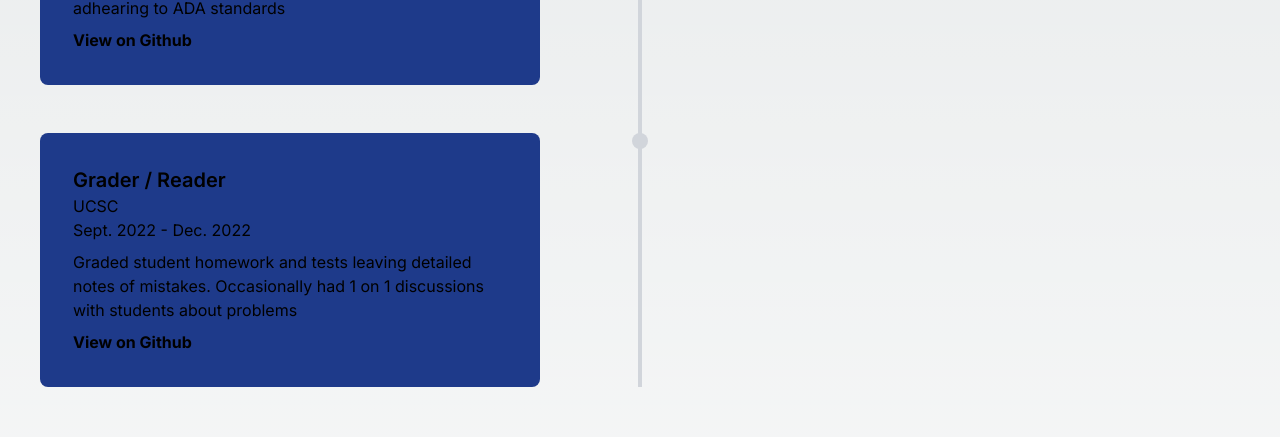
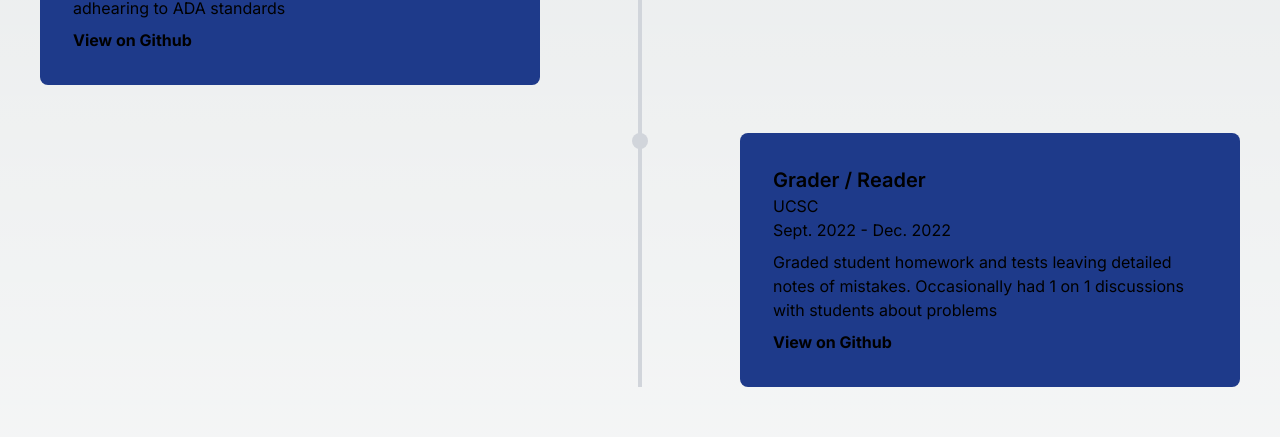
Before and after one commit to Gav1012/portfoliov2, a Next.js app: page / in a window 1280 px wide. Shown: the part 1418-1855 px from the top of the page. Built offline with nearby package versions, Linux system fonts and the light colour scheme; no server answers.

Commit message:
make experience cards appear on opposite sides

```diff
--- a/src/app/components/experience.tsx
+++ b/src/app/components/experience.tsx
@@ -26,7 +26,10 @@ export default function Experience() {
         <div className="border-l-4 border-gray-300 absolute h-full left-1/2 transform -translate-x-1/2"></div>
         <ul className="space-y-12">
           {experiences.map((experience, index) => (
-            <li key={index} className="relative flex items-start">
+            <li
+              key={index}
+              className={`relative flex items-start ${index % 2 === 0 ? '' : 'flex-row-reverse'}`}
+            >
               <div className="bg-blue-900 rounded-lg border border-transparent rounded p-8 w-5/12 hover:border-blue-100 transition-all duration-300 transform hover:scale-105">
                 <h3 className="text-xl font-semibold">{experience.title}</h3>
                 <p>{experience.company}</p>
```
